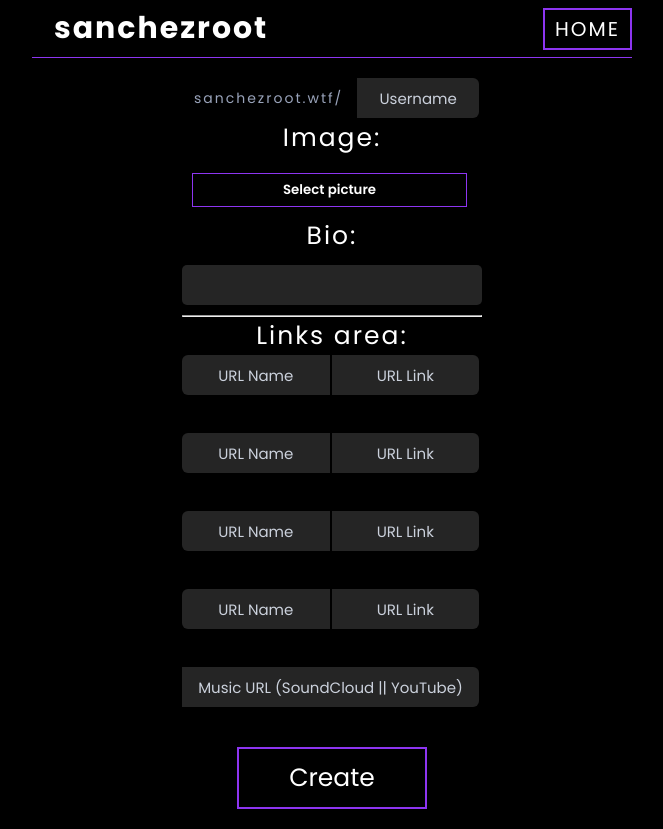
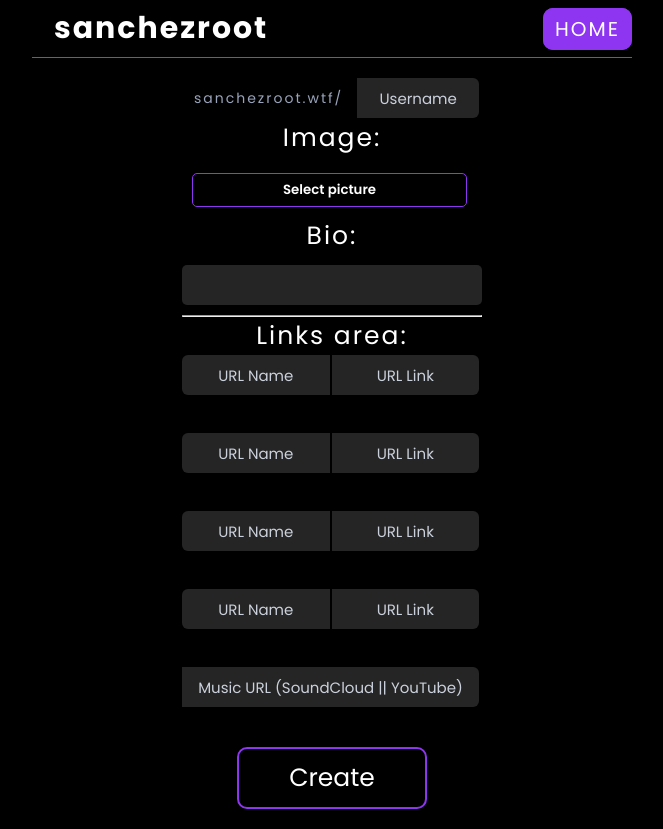
Before and after one commit to notsanchez/CRUD_profilelinks, a React (Create React App) app: page /create in a window 1280 px wide. Shown: the whole page, without its empty margins (308-971 px from the left). Built offline with nearby package versions, Linux system fonts and the light colour scheme; sample sign-in values are in the browser's storage.

Commit message:
border-radius add

```diff
--- a/src/index.css
+++ b/src/index.css
@@ -5,6 +5,11 @@
   font-family: "Poppins";
   color: #333;
 }
+
+a{
+  border-radius: 10px;
+}
+
 .navbar {
   display: flex;
   align-items: center;
@@ -22,11 +27,13 @@
 .navbar .links a{
   padding: 5px 10px 5px 10px;
   border: #8d35f1 2px solid;
+  background-color: #8d35f1;
   transition: all 400ms;
 }
 
 .navbar .links a:hover{
-  background-color: #8d35f1;
+  border-radius: 0px;
+  background-color: #5b2499;
 }
 
 .navbar a {
@@ -75,6 +82,7 @@
 }
 
 .create button {
+  border-radius: 10px!important;
   color: #fff;
   background-color: #000;
   border: #8d35f1 2px solid;
--- a/src/pages/Profile.css
+++ b/src/pages/Profile.css
@@ -142,6 +142,7 @@
   visibility: hidden;
 }
 input[type="file"]::before {
+  border-radius: 5px!important;
   content: 'Select picture';
   display: inline-block;
   background-color: #000;
```
Also changed, not shown: 1 other file (tests, documents, lock files or other folders).
